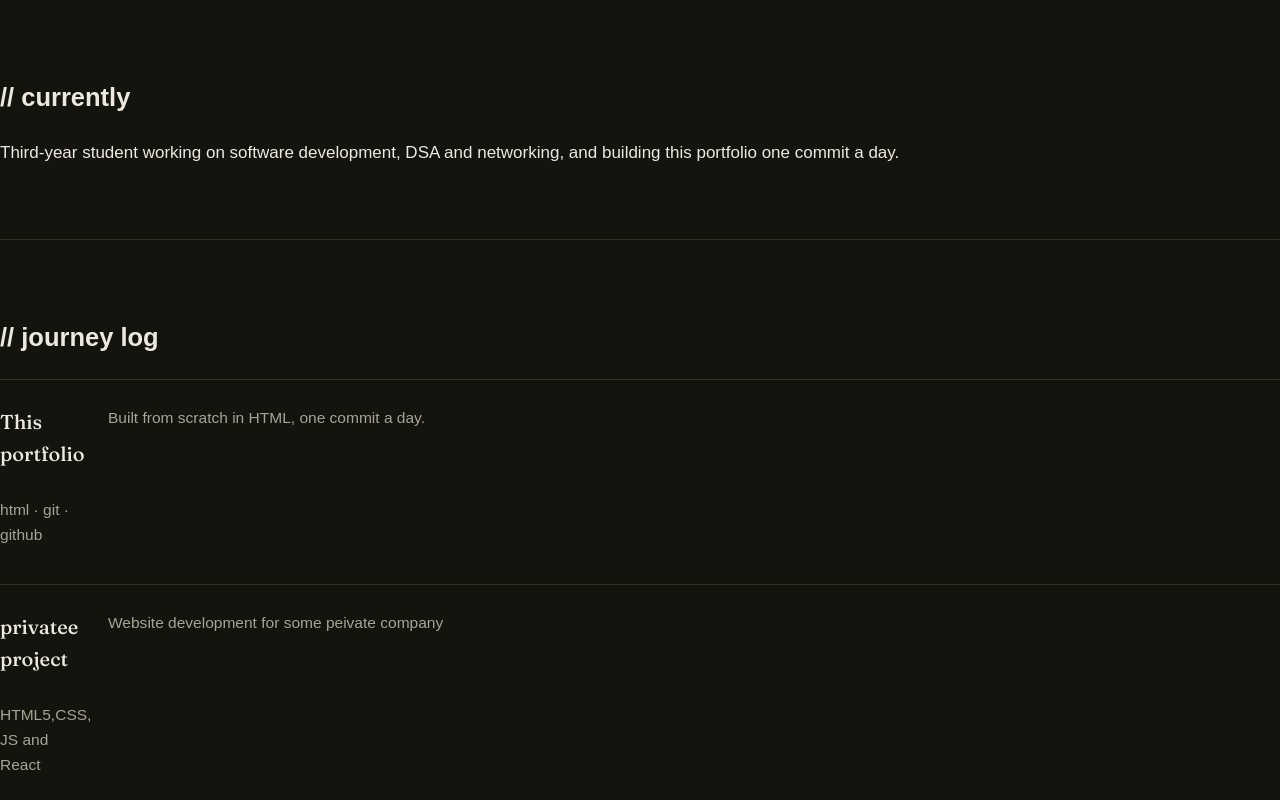
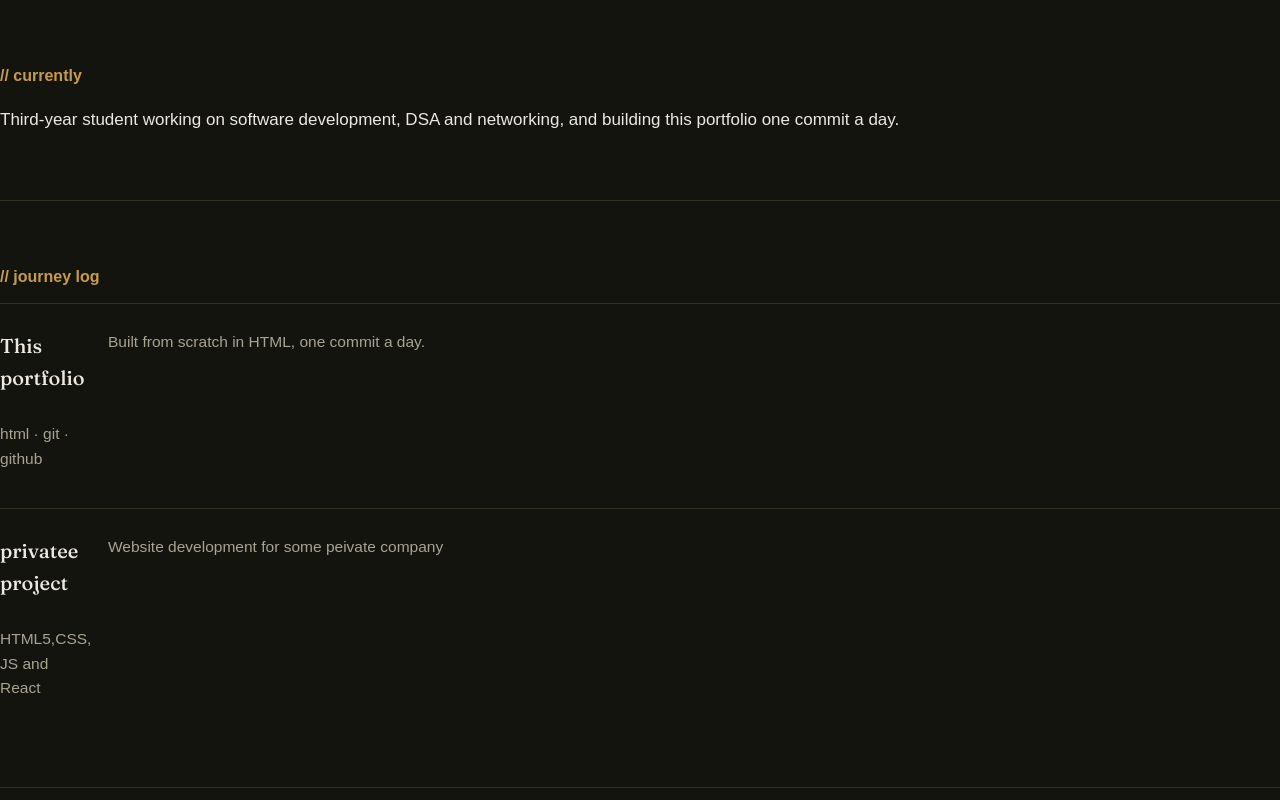
Before and after one commit to Redu0462/My-Portfolio, a plain HTML site: page index.html in a window 1280 px wide. Shown: the top 800 px of the page. Drawn offline with Linux system fonts and the light colour scheme.

Commit message:
Add section spacing and dividers

```diff
--- a/style.css
+++ b/style.css
@@ -51,3 +51,12 @@ a {
 a:hover {
   text-decoration: underline;
 }
+section {
+  padding: 50px 0;
+  border-bottom: 1px solid var(--line);
+}
+
+section h2 {
+  color: var(--gold);
+  font-size: 1rem;
+}
```
